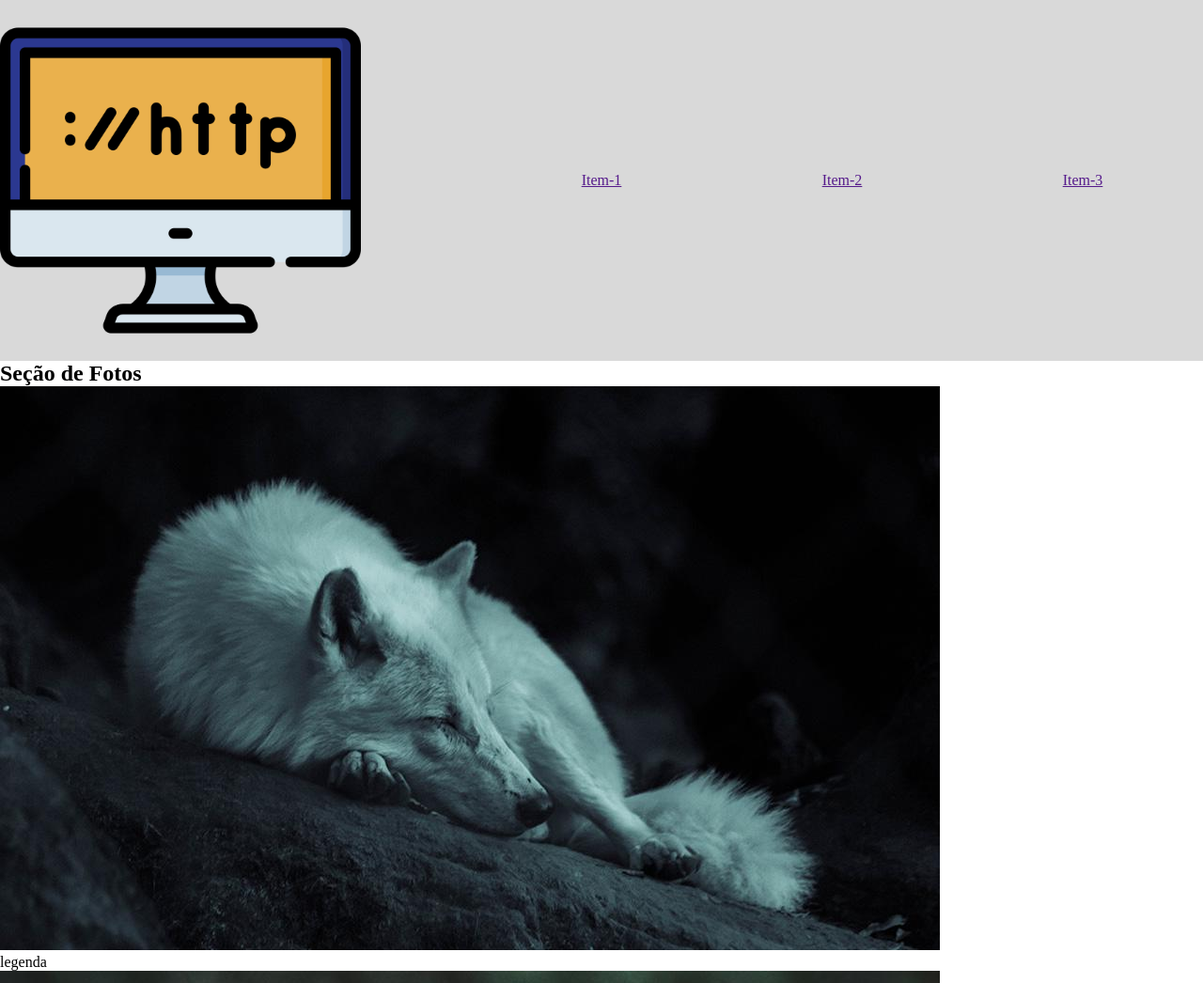
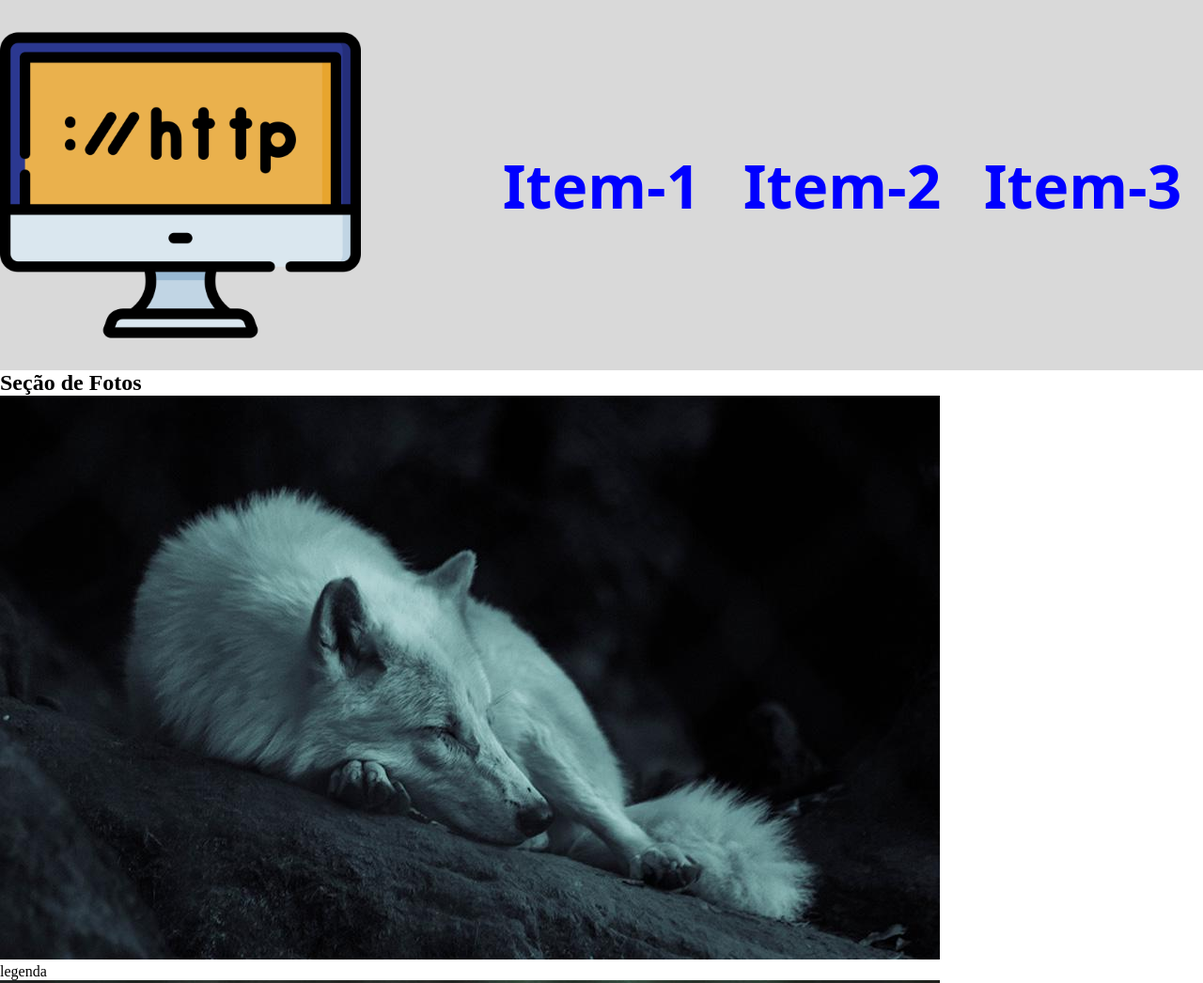
Before and after one commit to 1TDSPM-23/rm99892, a plain HTML site: page index.html in a window 1280 px wide. Shown: the top 1046 px of the page at 94% size. Drawn offline with Linux system fonts and the light colour scheme.

Commit message:
Estilos especificos da tag <a>

```diff
--- a/CSS/estilo.css
+++ b/CSS/estilo.css
@@ -17,9 +17,26 @@
     max-width: 30%;
     display: block;
 }
+
 .cabecalho nav{
     display: flex;
     justify-content: space-around;
     width: 60%;
     height: 100%;
 }
+
+.cabecalho a{
+    text-decoration: none;
+    color: blue;
+    text-align: center;
+    font-size: 4em;
+    font-family: system-ui, -apple-system, BlinkMacSystemFont, 'Segoe UI', Roboto, Oxygen, Ubuntu, Cantarell, 'Open Sans', 'Helvetica Neue', sans-serif;
+    font-weight: 700;
+    padding: 20% 0;
+}
+
+.cabecalho a:hover{
+    background-color: black;
+    color: #d9d9d9;
+
+}
```
